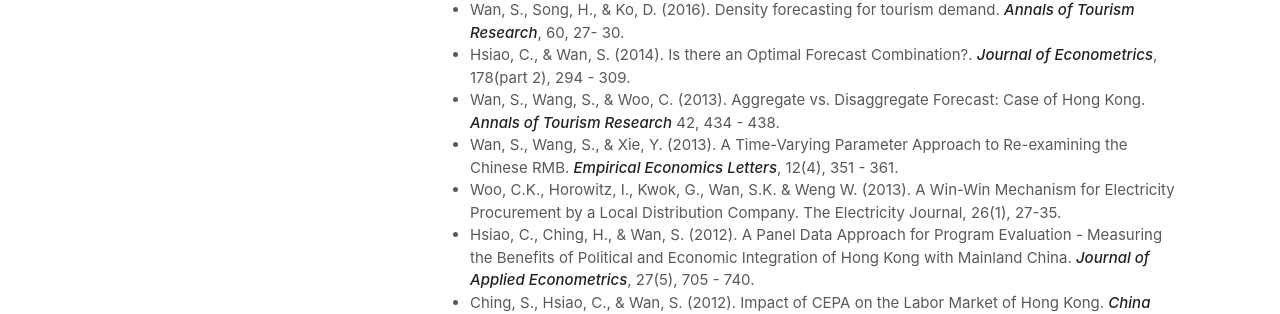
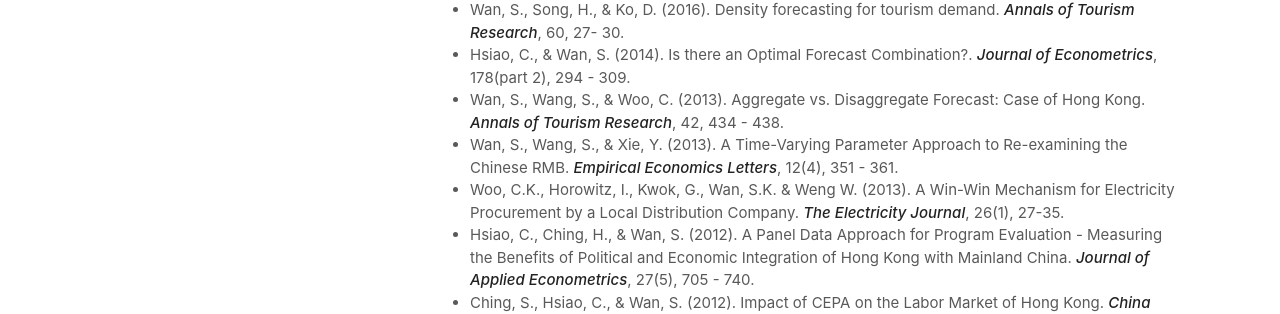
Before and after one commit to Monique-Wan/home, a Jekyll site: the page built from research.md, in a window 1280 px wide and 900 px high. Shown: the part 413-727 px from the top of the window. Built offline with Jekyll 4.4.1, drawn with Linux system fonts in a browser that asks for light colours; our own code applies the rules of GitHub Pages for plain Markdown files.

```diff
--- a/research.md
+++ b/research.md
@@ -10,9 +10,9 @@
 * Wan, S., Xie, Y., & Hsiao, C. (2018). Panel data approach vs synthetic control method. ***Economics Letters***, 164, 121-123.
 * Wan, S., Song, H., & Ko, D. (2016). Density forecasting for tourism demand. ***Annals of Tourism Research***, 60, 27- 30.
 * Hsiao, C., & Wan, S. (2014). Is there an Optimal Forecast Combination?. ***Journal of Econometrics***, 178(part 2), 294 - 309.
-* Wan, S., Wang, S., & Woo, C. (2013). Aggregate vs. Disaggregate Forecast: Case of Hong Kong. ***Annals of Tourism Research*** 42, 434 - 438.
+* Wan, S., Wang, S., & Woo, C. (2013). Aggregate vs. Disaggregate Forecast: Case of Hong Kong. ***Annals of Tourism Research***, 42, 434 - 438.
 * Wan, S., Wang, S., & Xie, Y. (2013). A Time-Varying Parameter Approach to Re-examining the Chinese RMB. ***Empirical Economics Letters***, 12(4), 351 - 361.
-* Woo, C.K., Horowitz, I., Kwok, G., Wan, S.K. & Weng W. (2013). A Win-Win Mechanism for Electricity Procurement by a Local Distribution Company. The Electricity Journal, 26(1), 27-35.
+* Woo, C.K., Horowitz, I., Kwok, G., Wan, S.K. & Weng W. (2013). A Win-Win Mechanism for Electricity Procurement by a Local Distribution Company. ***The Electricity Journal***, 26(1), 27-35.
 * Hsiao, C., Ching, H., & Wan, S. (2012). A Panel Data Approach for Program Evaluation - Measuring the Benefits of Political and Economic Integration of Hong Kong with Mainland China. ***Journal of Applied Econometrics***, 27(5), 705 - 740.
 * Ching, S., Hsiao, C., & Wan, S. (2012). Impact of CEPA on the Labor Market of Hong Kong. ***China Economic Review***, 23(4), 975 - 981.
 * Hsiao, C., & Shui, S. (2011). Comparison of Forecasting Methods with an Application to Predicting Excess Equity Premium. ***Mathematics and Computers in Simulation***, 81(7), 1235 - 1246.
```
